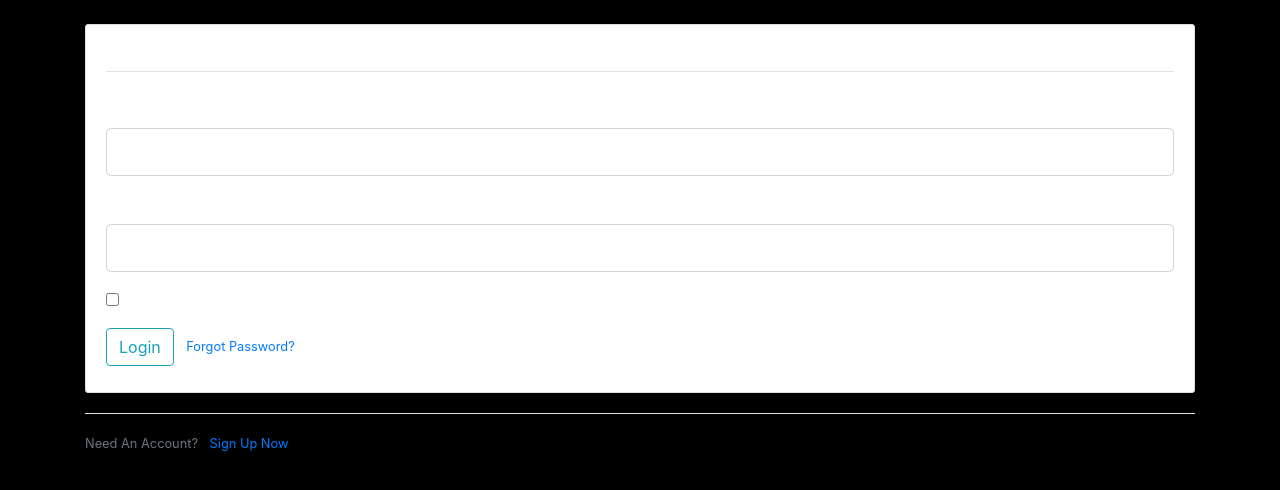
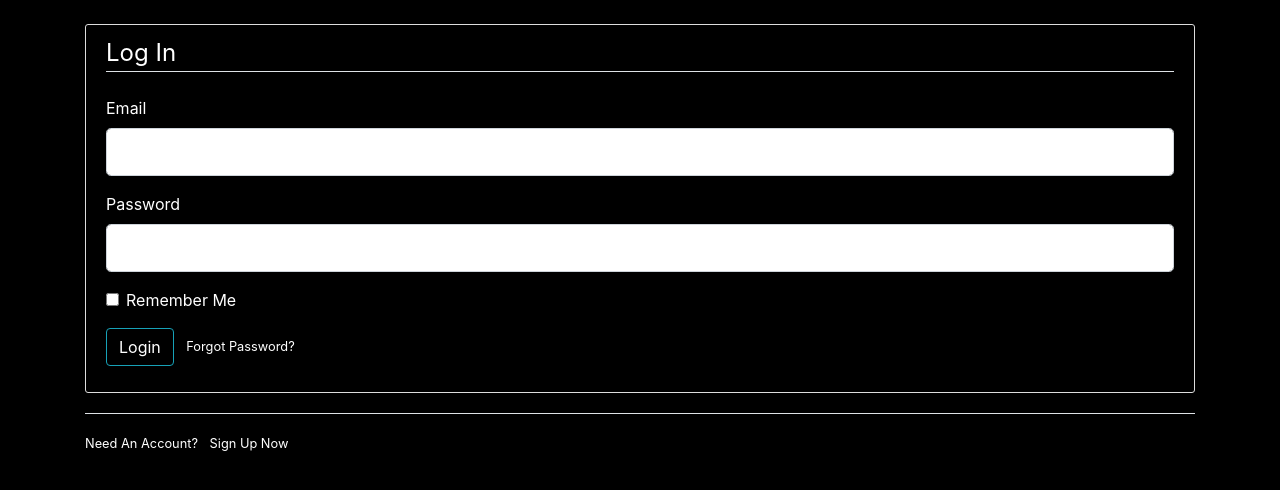
Before and after one commit to BensonChiang0605/Tutoring_website_code, a Flask app: page /login in a window 1280 px wide. Shown: the part 56-546 px from the top of the page. Run offline with Flask 3, Linux system fonts and the light colour scheme; some libraries are stand-ins or nearby versions.

Commit message:
Fixed som bugs regarding url_for linkage

```diff
--- a/main/templates/login.html
+++ b/main/templates/login.html
@@ -1,5 +1,29 @@
 {% extends "layout.html" %}
 {% block content %}
+    <style>
+        .content-section {
+            background-color: black;
+            color: white;
+            /* Add any other styles you need for the content-section */
+        }
+
+        /* Add styles for the form, labels, inputs, etc. */
+        .form-group,
+        .form-control-label,
+        .form-control,
+        .form-check-input,
+        .form-check-label,
+        .btn,
+        .text-muted,
+        a {
+            color: white !important;
+        }
+
+        /* Add styles for invalid feedback if needed */
+        .invalid-feedback {
+            color: white;
+        }
+    </style>
     <div class="content-section">
         <form method="POST" action="">
             {{ form.hidden_tag() }}
@@ -39,7 +63,7 @@
             <div class="form-group">
                 {{ form.submit(class="btn btn-outline-info") }}
                 <small class="text-muted ml-2">
-                <a href="{{ url_for('reset_request') }}">Forgot Password?</a>
+                <a>Forgot Password?</a>
                 </small>
             </div>
         </form>
--- a/main/users/routes.py
+++ b/main/users/routes.py
@@ -1,5 +1,5 @@
 from flask import render_template, request, redirect, url_for, flash, abort, Blueprint
-from flask_login import current_user, login_required
+from flask_login import current_user, login_required, logout_user, login_user
 from main import db, bcrypt
 from main.models import User, Post
 from main.users.forms import RegistrationForm, LoginForm, UpdateAccountForm
@@ -18,7 +18,7 @@ def register():
         db.session.add(user)
         db.session.commit()
         flash(f'Your account has been created! You are able to log in!', 'success')
-        return redirect(url_for('home'))
+        return redirect(url_for('main_main.home'))
     return render_template('register.html', title='Register', form=form)
 
 
@@ -32,7 +32,7 @@ def login():
         if user and bcrypt.check_password_hash(user.password, form.password.data):
             login_user(user, remember=form.remember.data)
             next_page = request.args.get('next')
-            return redirect(next_page) if next_page else redirect(url_for('home'))
+            return redirect(next_page) if next_page else redirect(url_for('main_main.home'))
         else:
             flash('Login Unsuccessful. Please check username and password', 'danger')
     return render_template('login.html', title='Login', form=form)
@@ -41,7 +41,7 @@ def login():
 @users.route("/logout")
 def logout():
     logout_user()
-    return redirect(url_for('home'))
+    return redirect(url_for('main_main.home'))
 
 @users.route("/account", methods=['GET', 'POST'])
 @login_required
@@ -55,7 +55,7 @@ def account():
         current_user.email = form.email.data
         db.session.commit()
         flash('Your account has been updated!', 'success')
-        return redirect(url_for('account'))
+        return redirect(url_for('users.account'))
     elif request.method == 'GET':
         form.username.data = current_user.username
         form.email.data = current_user.email
--- a/requirements.txt
+++ b/requirements.txt
@@ -4,7 +4,6 @@ async-timeout==4.0.3
 attrs==23.1.0
 bcrypt==4.0.1
 blinker==1.6.2
-cameralyze==1.4.8
 certifi==2023.7.22
 charset-normalizer==3.2.0
 click==8.1.6
```
Also changed, not shown: main/posts/routes.py (+4 -4 lines), main/templates/register.html (+23 -0 lines).
